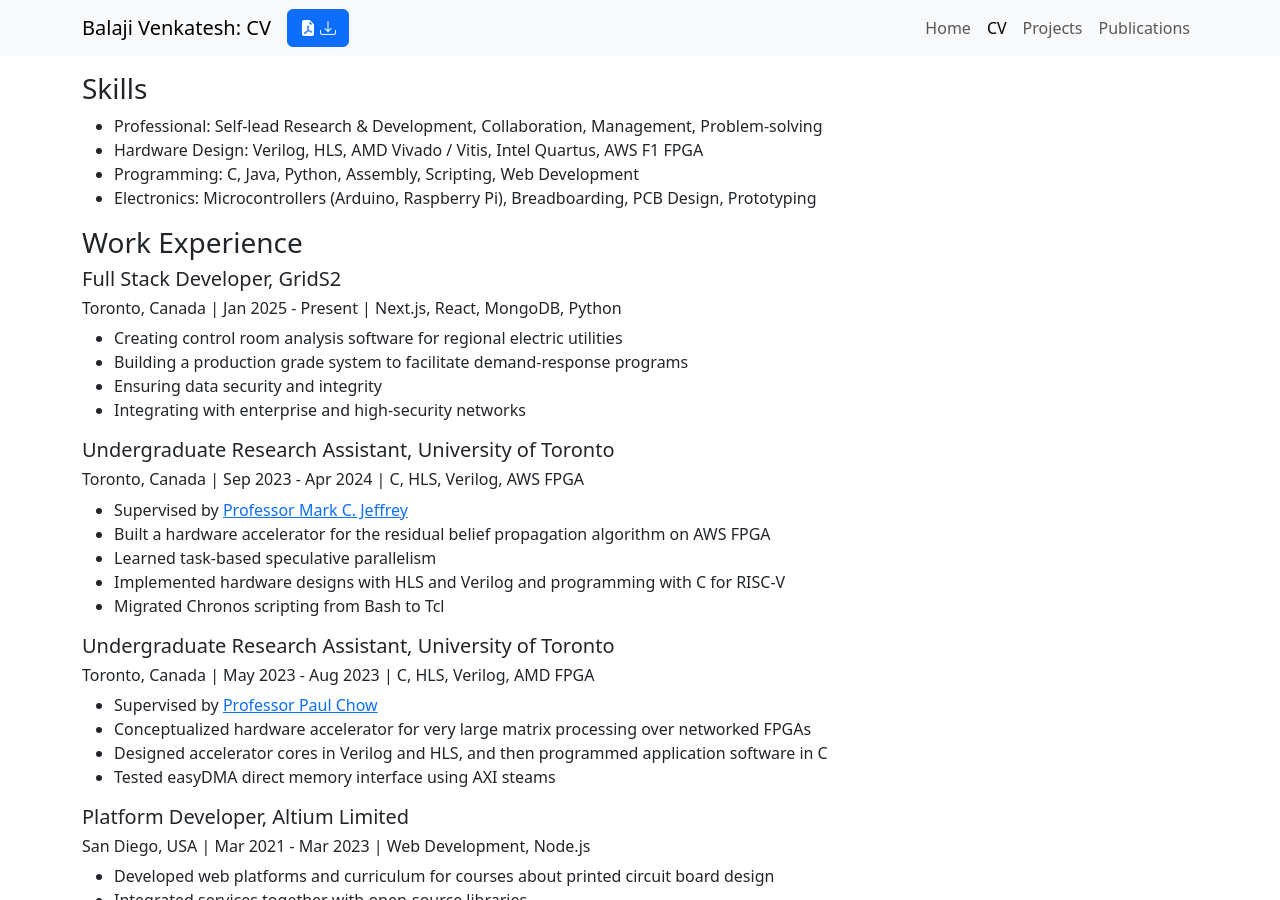
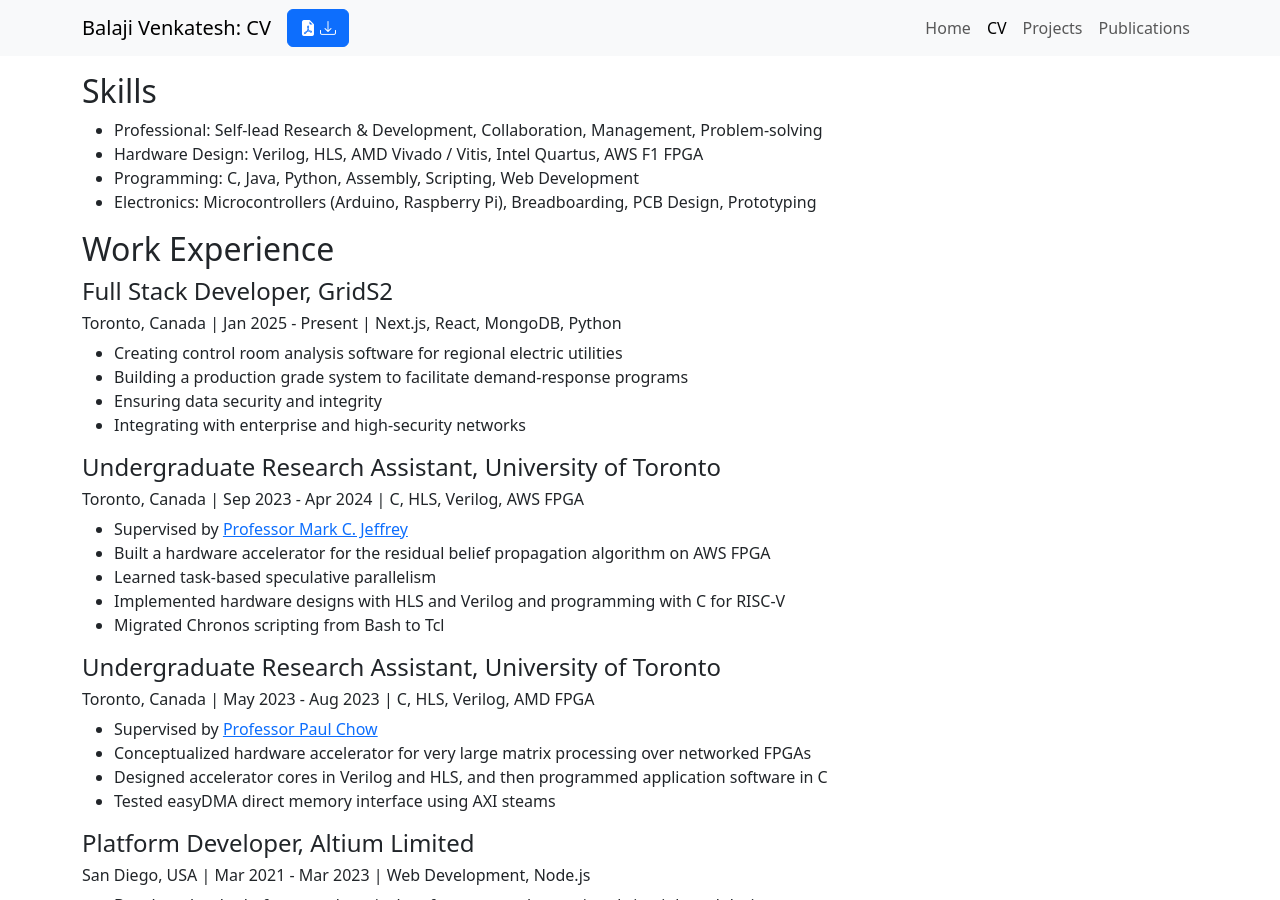
Before and after one commit to balaji-venkatesh/balaji-venkatesh.github.io, a Jekyll site: the page built from cv.md, in a window 1280 px wide and 900 px high. Built offline with Jekyll 4.4.1, drawn with Linux system fonts in a browser that asks for light colours.

Commit message:
standardise item headings

```diff
--- a/cv.md
+++ b/cv.md
@@ -3,23 +3,23 @@ title: CV
 navbarextra: <a href="/assets/bv-resume.pdf" type="button" class="me-auto btn btn-primary"><i class="bi-file-earmark-pdf-fill"></i> <i class="bi-download"></i></a>
 ---
 
-### Skills
+## Skills
 
 - Professional: Self-lead Research & Development, Collaboration, Management, Problem-solving
 - Hardware Design: Verilog, HLS, AMD Vivado / Vitis, Intel Quartus, AWS F1 FPGA
 - Programming: C, Java, Python, Assembly, Scripting, Web Development
 - Electronics: Microcontrollers (Arduino, Raspberry Pi), Breadboarding, PCB Design, Prototyping
 
-### Work Experience
+## Work Experience
 
-##### Full Stack Developer, GridS2
+#### Full Stack Developer, GridS2
 ###### Toronto, Canada | Jan 2025 - Present | Next.js, React, MongoDB, Python
 - Creating control room analysis software for regional electric utilities
 - Building a production grade system to facilitate demand-response programs
 - Ensuring data security and integrity
 - Integrating with enterprise and high-security networks
 
-##### Undergraduate Research Assistant, University of Toronto
+#### Undergraduate Research Assistant, University of Toronto
 ###### Toronto, Canada | Sep 2023 - Apr 2024 | C, HLS, Verilog, AWS FPGA
 - Supervised by [Professor Mark C. Jeffrey](https://www.eecg.utoronto.ca/~mcj/)
 - Built a hardware accelerator for the residual belief propagation algorithm on AWS FPGA
@@ -27,30 +27,30 @@ navbarextra: <a href="/assets/bv-resume.pdf" type="button" class="me-auto btn bt
 - Implemented hardware designs with HLS and Verilog and programming with C for RISC-V
 - Migrated Chronos scripting from Bash to Tcl
 
-##### Undergraduate Research Assistant, University of Toronto
+#### Undergraduate Research Assistant, University of Toronto
 ###### Toronto, Canada | May 2023 - Aug 2023 | C, HLS, Verilog, AMD FPGA
 - Supervised by [Professor Paul Chow](https://www.eecg.utoronto.ca/~pc/)
 - Conceptualized hardware accelerator for very large matrix processing over networked FPGAs
 - Designed accelerator cores in Verilog and HLS, and then programmed application software in C
 - Tested easyDMA direct memory interface using AXI steams
 
-##### Platform Developer, Altium Limited
+#### Platform Developer, Altium Limited
 ###### San Diego, USA | Mar 2021 - Mar 2023 | Web Development, Node.js
 - Developed web platforms and curriculum for courses about printed circuit board design
 - Integrated services together with open-source libraries
 - Worked with an international team of developers, designers, and teachers
 - Presented to over 200 students and industry leaders at the IPC APEX Expo, *Jan 2022, Jan 2023*
 
-##### Undergraduate Research Assistant, University of Toronto
+#### Undergraduate Research Assistant, University of Toronto
 ###### Toronto, Canada | May 2021 - Sep 2021 | MATLAB, Python
 - Supervised by [Professor Raviraj Adve](https://www.comm.utoronto.ca/~rsadve/)
 - Improved a simulator for training a doppler radar neural network in MATLAB
 - Collaborated with an international research team based in Canada and the UK
 - Wrote image processing scripts in Python
 
-### Education
+## Education
 
-##### Bachelor of Applied Science in Engineering Science with Honours, University of Toronto
+#### Bachelor of Applied Science in Engineering Science with Honours, University of Toronto
 ###### Toronto, Canada | Sep 2020 - Apr 2024
 - Major in Electrical & Computer Engineering
 - Relevant Courses:
@@ -66,28 +66,28 @@ navbarextra: <a href="/assets/bv-resume.pdf" type="button" class="me-auto btn bt
 - Dean’s Honour List, 2020F, 2021W, 2021F, 2022W, 2023F, 2024W
 - Undergraduate Summer Research Program Dean’s Pivot Fellowship Award, Sep 2021
 
-##### Implementing and Administering Cisco Solutions, Cisco U
+#### Implementing and Administering Cisco Solutions, Cisco U
 ###### Remote | Nov 2024 - Jan 2025
 - Install, operate, configure, and verify basic IPv4 and IPv6 networks
 - Configure network components, such as switches, routers, and wireless LAN controllers
 - Manage network devices and identify basic security threats
 - Describe and define network programmability, automation, and software-defined networking
 
-### Volunteer Experience
+## Volunteer Experience
 
-##### Head Mentor and Director, Markham Community FIRST Robotics Club
+#### Head Mentor and Director, Markham Community FIRST Robotics Club
 ###### Markham, Canada | Jun 2017 - Oct 2024 | Java, Python, Prototyping
 - Managing finances for a not-for-profit corporation
 - Mentoring youth in business strategy, mechanical design, software programming, and team leadership
 - Planning outreach events and proposing sponsorships to local businesses
 
-##### Computer Systems Administrator / Webmaster, University of Toronto Engineering Society
+#### Computer Systems Administrator / Webmaster, University of Toronto Engineering Society
 ###### Toronto, Canada | May 2022 - May 2024 | Scripting, Web Development
 - Administrating cloud storage, emails, and websites for most (over 50) UofT Engineering Society design teams, clubs, and associated organizations
 - Modernizing legacy computing equipment and migrating to cloud services
 - Managing an office network
 
-##### Electrical Team Member, University of Toronto Robotics for Space Exploration
+#### Electrical Team Member, University of Toronto Robotics for Space Exploration
 ###### Toronto, Canada | May 2022 - Aug 2022 | PCB Design, Prototyping
 - Conceptualized a circuit board for space rover peripheral power control
 - Implemented the neopixel protocol to control LEDs
```
Also changed, not shown: publications.md (+6 -6 lines).
